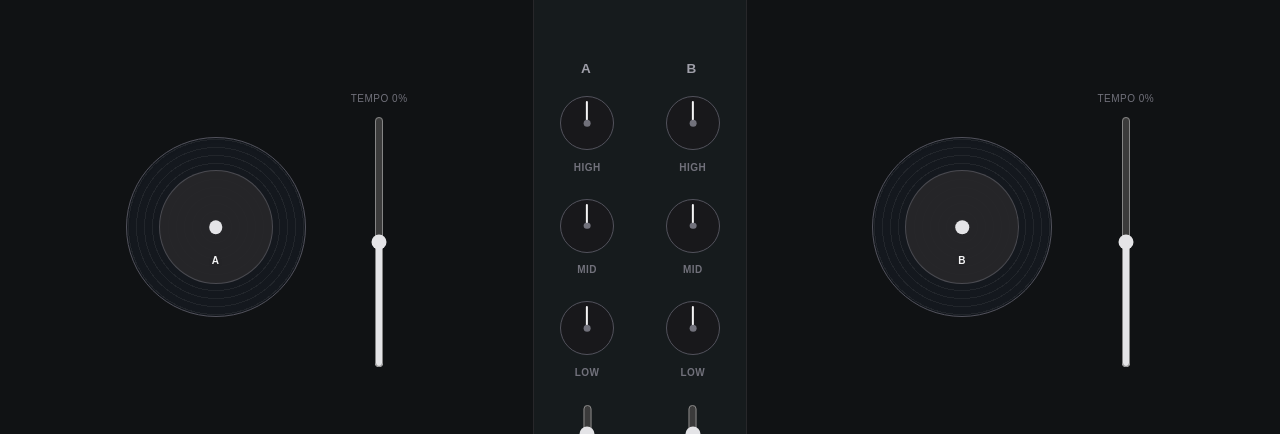
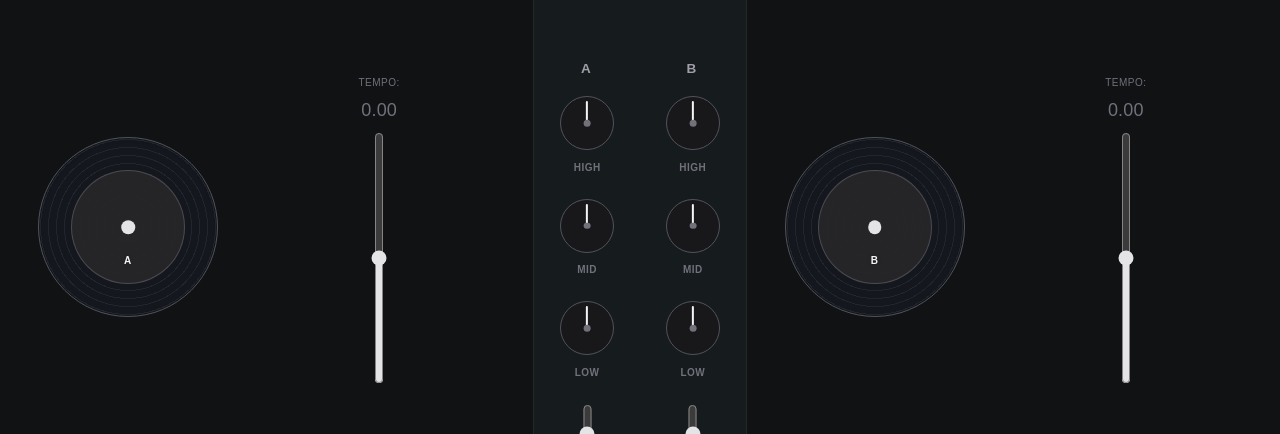
Before and after one commit to edward-lemonade/dj-sim, a React (Vite) app in the folder frontend/: page /studio in a window 1280 px wide. Shown: the part 146-580 px from the top of the page. Built offline with nearby package versions, Linux system fonts and the light colour scheme; no server answers.

Commit message:
fix tempo slider display

```diff
--- /dev/null
+++ b/frontend/src/components/MetaField.tsx
@@ -0,0 +1,64 @@
+import { useEffect, useRef, useState } from "react";
+
+export function MetaField({
+  label,
+  value,
+  disabled,
+  error,
+  align = 'left',
+  onCommit,
+}: {
+  label: string;
+  value: string;
+  disabled?: boolean;
+  error?: string;
+  align?: 'left' | 'center';
+  onCommit: (value: string) => Promise<unknown>;
+}) {
+  const [draft, setDraft] = useState(value);
+  const [fieldError, setFieldError] = useState<string | null>(null);
+  const draftRef = useRef(draft);
+  const valueRef = useRef(value);
+  draftRef.current = draft;
+  valueRef.current = value;
+
+  useEffect(() => {
+    setDraft(value);
+  }, [value]);
+
+  useEffect(() => {
+    const handle = window.setTimeout(() => {
+      void commit();
+    }, 400);
+    return () => window.clearTimeout(handle);
+    // commit reads refs; debounce only on draft changes
+    // eslint-disable-next-line react-hooks/exhaustive-deps
+  }, [draft]);
+
+  const commit = async () => {
+    if (disabled || draftRef.current === valueRef.current) return;
+    try {
+      await onCommit(draftRef.current);
+      setFieldError(null);
+    } catch {
+      setDraft(valueRef.current);
+      setFieldError('Could not save');
+    }
+  };
+
+  return (
+    <label className={`min-w-0 ${align === 'center' ? 'text-center' : ''}`}>
+      <p className="text-[10px] uppercase tracking-wider text-zinc-500">{label}</p>
+      <input
+        value={draft}
+        disabled={disabled}
+        onChange={(event) => setDraft(event.target.value)}
+        onBlur={() => void commit()}
+        className={`w-full truncate bg-transparent text-zinc-100 outline-none disabled:text-zinc-500 ${
+          align === 'center' ? 'text-center' : ''
+        }`}
+      />
+      {(fieldError || error) && <p className="text-[10px] text-red-400">{fieldError || error}</p>}
+    </label>
+  );
+}
--- a/frontend/src/pages/studio/components/CDJ.tsx
+++ b/frontend/src/pages/studio/components/CDJ.tsx
@@ -4,9 +4,9 @@ import { normalizeCues } from '@/lib/types/Cues';
 import type { Track, TrackUpdateFields } from '@/lib/types/Track';
 import { DeckControls } from '@/components/DeckControls';
 import { Platter } from '@/pages/studio/components/Platter';
-import { BandOptions } from '@/components/WaveformCanvas';
 import { clamp, type DeckId, type MixerAudioEngine } from '../useAudioEngine';
 import { CdjWaveformDisplay } from '@/components/CdjWaveformDisplay';
+import { MetaField } from '@/components/MetaField';
 
 export type CDJProps = {
   track: Track | null;
@@ -63,6 +63,9 @@ export function CDJ({
   const playing = player.status === 'playing';
   const transportDisabled = !track || player.status === 'idle' || player.status === 'loading' || player.status === 'error';
   const cueSlotsFull = cues.every((slot) => slot !== null);
+  // BPM after applying the tempo adjustment — this is what the MetaField
+  // below displays, not the raw tempo percentage.
+  const effectiveBpm = track?.bpm ? track.bpm * (1 + tempo / 100) : 0;
 
   const setCueAtPlayhead = () => {
     if (!track || cueSlotsFull) return;
@@ -157,11 +160,14 @@ export function CDJ({
           onScratchMove={handleScratchMove}
           onScratchEnd={handleScratchEnd}
         />
-        <label className="flex flex-col items-center gap-1">
-          <span className="text-[10px] uppercase tracking-wider text-zinc-500">
-            Tempo {tempo > 0 ? '+' : ''}
-            {tempo}%
-          </span>
+        <div className="flex flex-col items-center gap-2">
+          <MetaField
+            label="Tempo:"
+            value={effectiveBpm.toFixed(2)}
+            align='center'
+            disabled
+            onCommit={async () => {}}
+          />
           <input
             type="range"
             min={-50}
@@ -173,7 +179,7 @@ export function CDJ({
             className="h-56 w-8 cursor-pointer accent-zinc-200"
             style={{ writingMode: 'vertical-lr', direction: 'rtl' }}
           />
-        </label>
+        </div>
       </div>
 
       <DeckControls
--- a/frontend/src/pages/tracks/components/TrackPreview.tsx
+++ b/frontend/src/pages/tracks/components/TrackPreview.tsx
@@ -10,6 +10,7 @@ import { GridControls } from '../../../components/GridControls';
 import { useGridNudge } from '../../../hooks/useGridNudge';
 import { BandOptions } from '@/components/WaveformCanvas';
 import { EditWaveformDisplay } from '@/components/EditWaveformDisplay';
+import { MetaField } from '@/components/MetaField';
 
 export function TrackPreview({
   track,
@@ -85,62 +86,3 @@ function parseBpmInput(raw: string, fallback: number) {
   if (!Number.isFinite(parsed) || parsed < 0 || parsed > 400) return fallback;
   return parsed;
 }
-
-function MetaField({
-  label,
-  value,
-  disabled,
-  error,
-  onCommit,
-}: {
-  label: string;
-  value: string;
-  disabled?: boolean;
-  error?: string;
-  onCommit: (value: string) => Promise<unknown>;
-}) {
-  const [draft, setDraft] = useState(value);
-  const [fieldError, setFieldError] = useState<string | null>(null);
-  const draftRef = useRef(draft);
-  const valueRef = useRef(value);
-  draftRef.current = draft;
-  valueRef.current = value;
-
-  useEffect(() => {
-    setDraft(value);
-  }, [value]);
-
-  useEffect(() => {
-    const handle = window.setTimeout(() => {
-      void commit();
-    }, 400);
-    return () => window.clearTimeout(handle);
-    // commit reads refs; debounce only on draft changes
-    // eslint-disable-next-line react-hooks/exhaustive-deps
-  }, [draft]);
-
-  const commit = async () => {
-    if (disabled || draftRef.current === valueRef.current) return;
-    try {
-      await onCommit(draftRef.current);
-      setFieldError(null);
-    } catch {
-      setDraft(valueRef.current);
-      setFieldError('Could not save');
-    }
-  };
-
-  return (
-    <label className="min-w-0">
-      <p className="text-[10px] uppercase tracking-wider text-zinc-500">{label}</p>
-      <input
-        value={draft}
-        disabled={disabled}
-        onChange={(event) => setDraft(event.target.value)}
-        onBlur={() => void commit()}
-        className="w-full truncate bg-transparent text-zinc-100 outline-none disabled:text-zinc-500"
-      />
-      {(fieldError || error) && <p className="text-[10px] text-red-400">{fieldError || error}</p>}
-    </label>
-  );
-}
```
